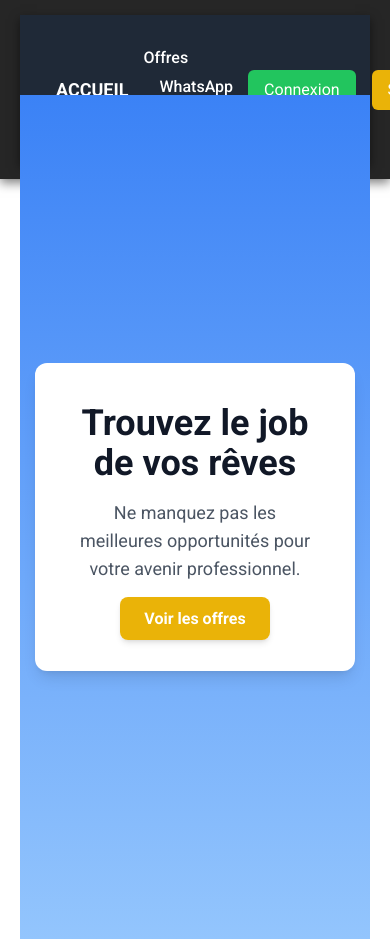
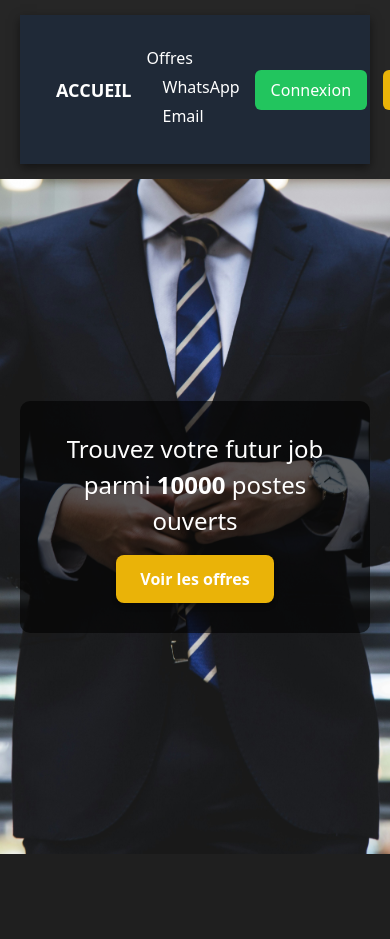
Before and after one commit to urbainBalogou/JobSearch, a Django app: page / in a window 390 px wide; the page is wider, and only the part inside the window is pictured. After the commit the page ends 854 px from the top of that part, so only its background shows below. Run offline with Django 5.2, Linux system fonts and the light colour scheme; parts of the project's set-up code (start-up, migrations or seed data) failed here and were passed over; some libraries are stand-ins or nearby versions.

Commit message:
dernière mise à jour

```diff
--- a/JobSearch/offers/templates/offers/index.html
+++ b/JobSearch/offers/templates/offers/index.html
@@ -1,11 +1,12 @@
 {% extends 'base.html' %}
+{% load static %}
 
 {% block content %}
 
 <style>
     /* Styles pour la section hero */
     .hero {
-
+        background-image: url("{% static 'offers/images/hunters-race.jpg' %}"); /* Remplace par ton chemin */
         background-size: cover;
         background-position: center;
         height: 80vh; /* Hauteur de la section hero */
@@ -14,11 +15,15 @@
         align-items: center;
         text-align: center;
         padding: 20px;
+        position: relative;
     }
 
+
     .hero-text {
+        position: relative;
+        z-index: 2;
         color: white;
-        background-color: rgba(0, 0, 0, 0.6); /* Fond semi-transparent pour le texte */
+        background-color: rgba(0, 0, 0, 0.6); /* Fond semi-transparent */
         padding: 30px;
         border-radius: 10px;
     }
@@ -52,45 +57,43 @@
     /* Styles responsives */
     @media (max-width: 768px) {
         .hero-text h2 {
-            font-size: 2rem; /* Taille de police réduite pour les petits écrans */
+            font-size: 2rem;
         }
 
         .hero-text p {
-            font-size: 1rem; /* Taille de police réduite pour les petits écrans */
+            font-size: 1rem;
         }
 
         .cta-button {
-            padding: 10px 20px; /* Réduire le padding pour les petits écrans */
-            font-size: 0.9rem; /* Taille de police réduite pour les petits écrans */
+            padding: 10px 20px;
+            font-size: 0.9rem;
         }
     }
 
     @media (max-width: 480px) {
         .hero-text h2 {
-            font-size: 1.5rem; /* Taille de police encore plus réduite pour les très petits écrans */
+            font-size: 1.5rem;
         }
 
         .hero-text p {
-            font-size: 0.9rem; /* Taille de police encore plus réduite pour les très petits écrans */
+            font-size: 0.9rem;
         }
     }
 </style>
 
-
-
 <main>
     <section class="hero">
-       <div class="flex justify-center items-center h-screen bg-gradient-to-b from-blue-500 to-blue-300">
-    <div class="bg-white shadow-lg rounded-xl p-10 text-center w-11/12 md:w-2/3 lg:w-1/2">
-        <h1 class="text-4xl font-bold text-gray-900 mb-4">Trouvez le job de vos rêves</h1>
-        <p class="text-gray-600 text-lg mb-6">Ne manquez pas les meilleures opportunités pour votre avenir professionnel.</p>
-        <a href="{% url 'categorie' %}"
-           class="bg-yellow-500 hover:bg-yellow-600 text-white font-semibold py-3 px-6 rounded-lg shadow-md transition duration-300">
-            Voir les offres
-        </a>
-    </div>
-</div>
+        <div class="hero-text">
+            <h2>Trouvez votre futur job parmi <span class="font-bold">10000</span> postes ouverts</h2>
 
+            <div class="flex flex-col md:flex-row justify-center items-center gap-4 mt-4">
+                <!-- Bouton "Voir les offres" -->
+                <a href="{% url 'categorie' %}"
+                   class="bg-yellow-500 hover:bg-yellow-600 text-white font-semibold py-3 px-6 rounded-lg shadow-md transition duration-300">
+                    Voir les offres
+                </a>
+            </div>
+        </div>
     </section>
 </main>
 
--- a/JobSearch/static/base.css
+++ b/JobSearch/static/base.css
@@ -2,21 +2,16 @@
 body {
     margin: 0;
     padding: 0;
-    font-family: 'Roboto', sans-serif;
     background-image:
     display: flex;
     flex-direction: column;
     min-height: 100vh;
-
-
-
 }
 
 /* Permet au contenu de prendre toute la hauteur et pousse le footer en bas */
 main {
     flex: 1;
 }
-
 /* Header Styles */
 header {
     background-color: rgba(0, 0, 0, 0.85);
--- a/JobSearch/templates/base.html
+++ b/JobSearch/templates/base.html
@@ -12,7 +12,6 @@
 
 </head>
 <body>
-
 
     <header>
         <header class="bg-gray-800 text-white">
--- a/JobSearch/user/templates/user/choix_compte.html
+++ b/JobSearch/user/templates/user/choix_compte.html
@@ -77,7 +77,6 @@ input[type="radio"] {
     <div class="container">
         <h2 class="title">Choisissez votre type de compte</h2>
 <div class="bg-blue-500 text-white p-4 rounded-lg">
-    🎉 Tailwind est bien installé avec le CDN !
 </div>
 
         <form method="POST" class="form-container">
--- a/JobSearch/user/templates/user/connexion.html
+++ b/JobSearch/user/templates/user/connexion.html
@@ -5,7 +5,7 @@
     <meta name="viewport"
           content="width=device-width, user-scalable=no, initial-scale=1.0, maximum-scale=1.0, minimum-scale=1.0">
     <meta http-equiv="X-UA-Compatible" content="ie=edge">
-    <title>Document</title>
+    <title>Connexion</title>
 </head>
 <body>
  <style>
@@ -163,7 +163,6 @@
         });
     </script>
 <div class="bg-blue-500 text-white p-4 rounded-lg">
-    🎉 Tailwind est bien installé avec le CDN !
 </div>
 
 </body>
```
Also changed, not shown: JobSearch/JobSearch/static/images/hunters-race.jpg (added), JobSearch/db.sqlite3, JobSearch/static/offers/images/hunters-race.jpg (added).
